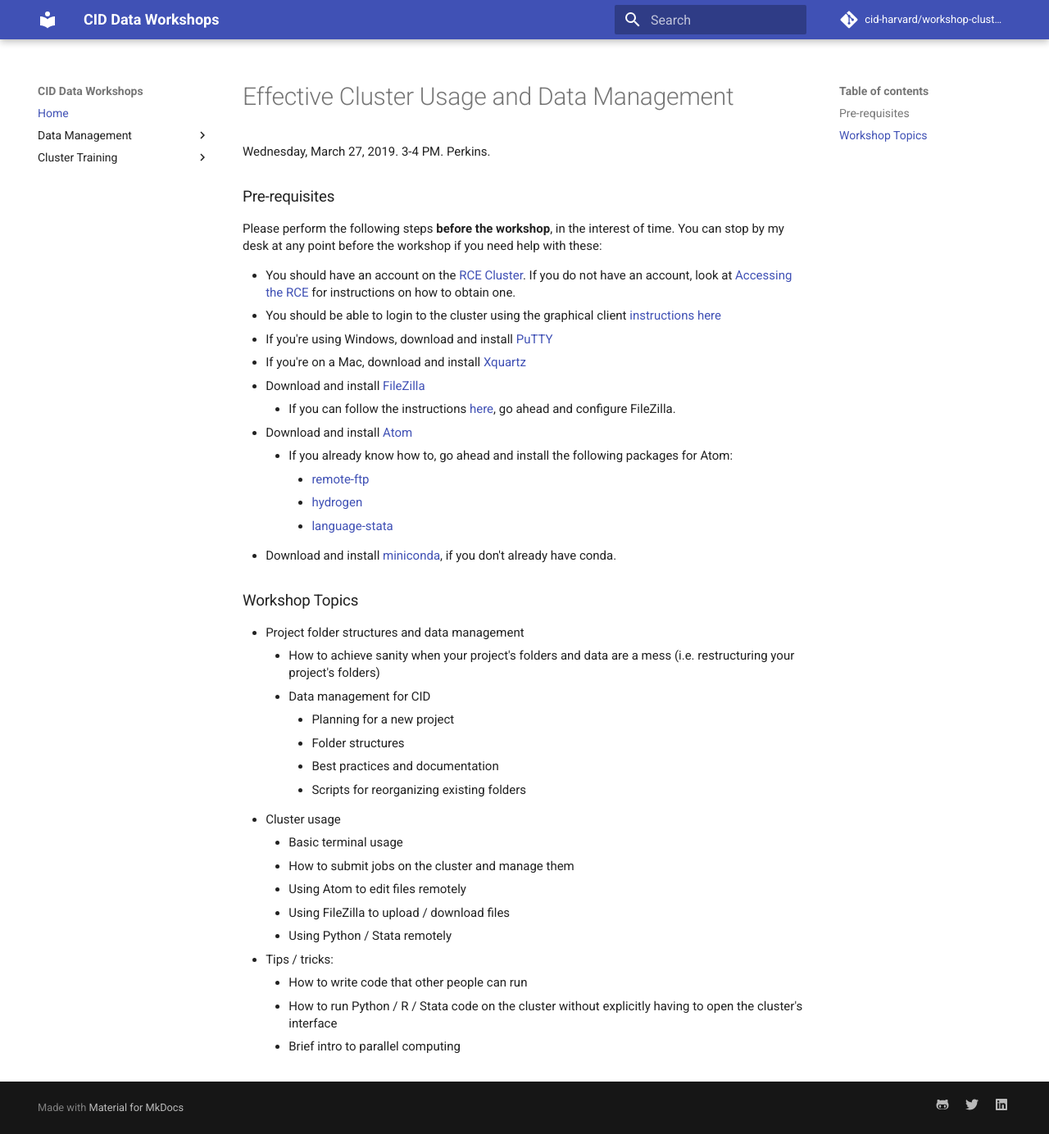
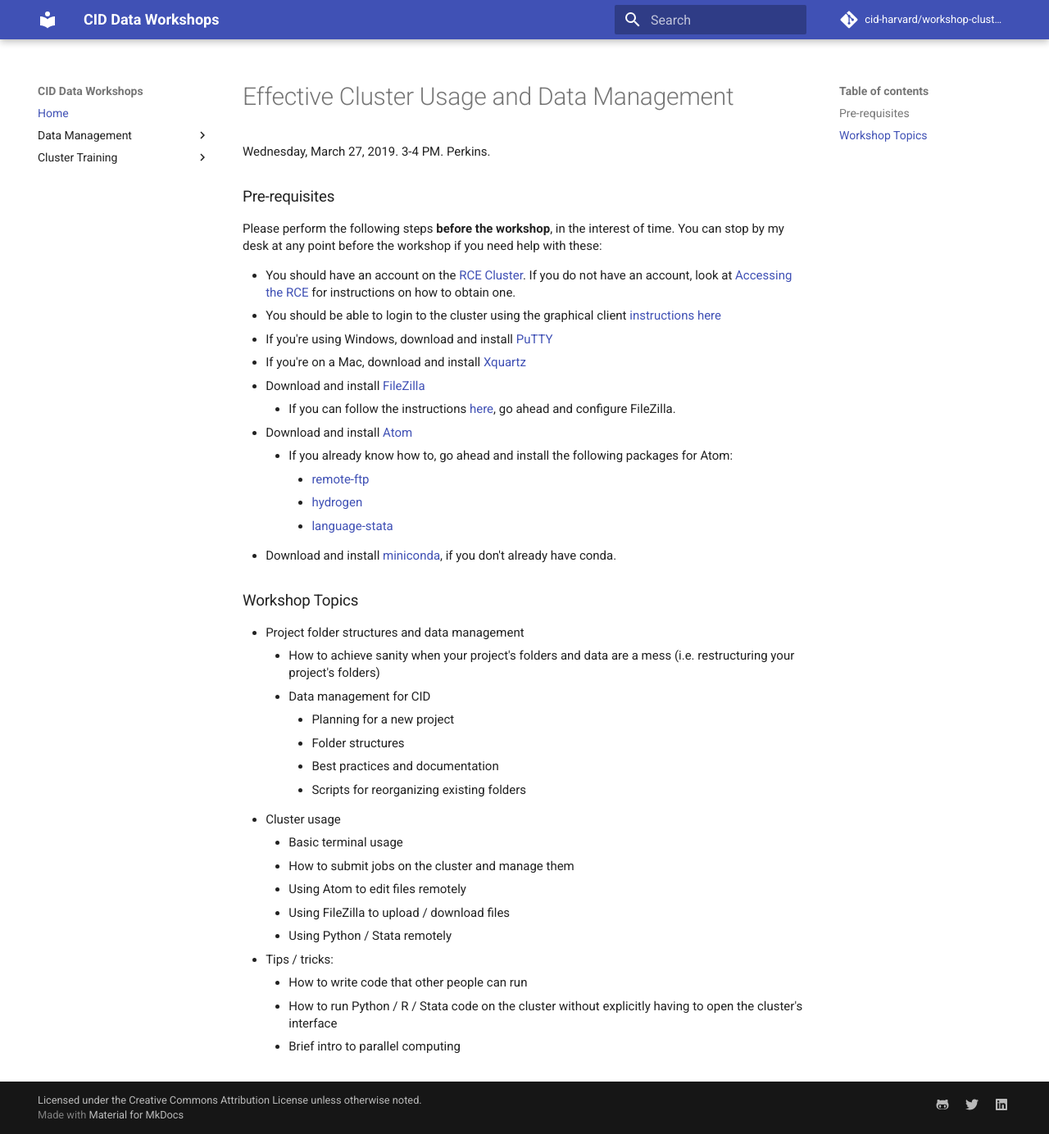
Before and after one commit to fagan2888/workshop-cluster-training, an MkDocs documentation site: the page built from docs/index.md, in a window 1280 px wide and 1384 px high. Shown: the whole window at 82% size. Built offline with MkDocs 1.6.1 and Material for MkDocs 9.7.7, drawn with Linux system fonts in a browser that asks for light colours; comment, search, counter and statistics services are not loaded.

Commit message:
Added license to footer

```diff
--- a/mkdocs.yml
+++ b/mkdocs.yml
@@ -7,6 +7,9 @@ site_author: Shreyas Gadgin Matha
 repo_name: cid-harvard/workshop-cluster-training
 repo_url: https://github.com/cid-harvard/workshop-cluster-training
 edit_uri: ""
+
+# Add license info
+copyright: 'Licensed under the <a href="https://creativecommons.org/licenses/by/4.0/">Creative Commons Attribution License</a> unless otherwise noted.'
 
 # Theme
 theme:
```
